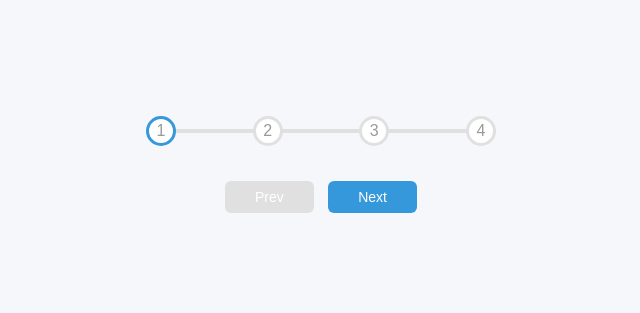
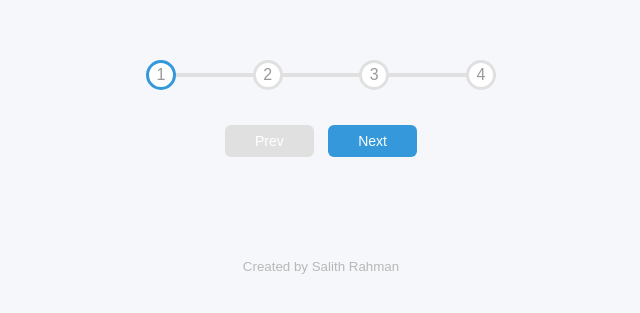
Before and after one commit to sky7ark/Progress-steps, a plain HTML site: page index.html in a window 1280 px wide. Shown: the part 233-546 px from the top of the page, without its empty margins (319-959 px from the left). Drawn offline with Linux system fonts and the light colour scheme; a web font is replaced by a local one.

Commit message:
final update

```diff
--- a/style.css
+++ b/style.css
@@ -85,6 +85,7 @@ body {
   margin: 5px;
   font-family: inherit;
   font-size: 14px;
+  margin-bottom: 100px;
 }
 
 .btn:active {
@@ -99,3 +100,7 @@ body {
   background-color: var(--line-border-empty);
   cursor: not-allowed;
 }
+
+small {
+  color: rgb(184, 184, 184);
+}
```
Also changed, not shown: index.html (+2 -0 lines).
